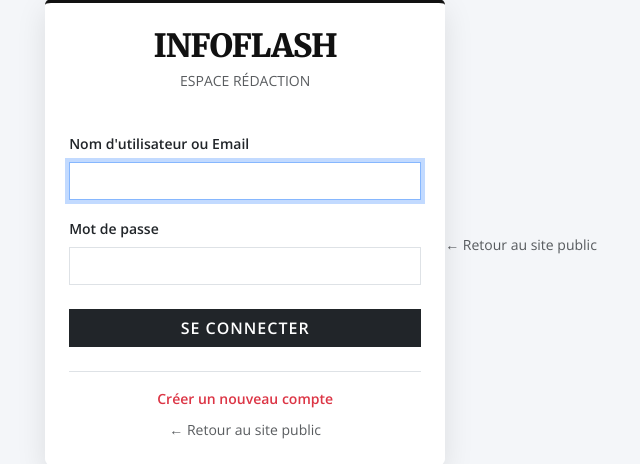
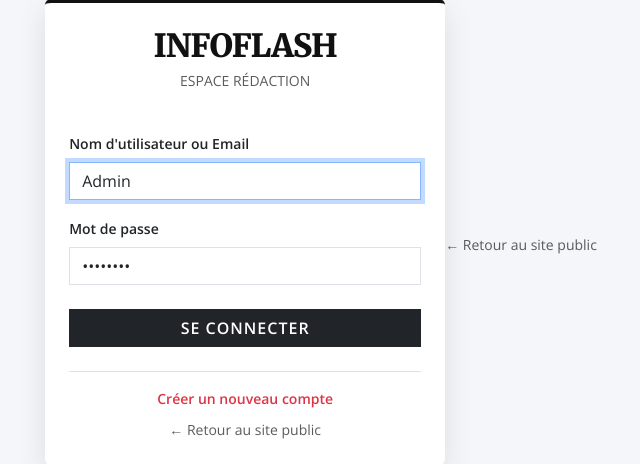
Before and after one commit to ando-malala/Site-d-informations, a PHP site: page /backoffice/login.php in a window 1280 px wide. Shown: the part 168-632 px from the top of the page, without its empty margins (319-959 px from the left). Run offline with PHP 8.4, Linux system fonts and the light colour scheme.

Commit message:
Update login

```diff
--- a/backoffice/bdd/data.sql
+++ b/backoffice/bdd/data.sql
@@ -3,7 +3,7 @@ USE site_info;
 -- 1. Insertion d'un utilisateur (Administrateur/Journaliste)
 -- Note : Dans un vrai projet, le mot de passe serait haché avec password_hash() en PHP
 INSERT INTO user (username, email, password, role) VALUES
-('Jean_Reporter', 'j.reporter@info-iran.com', '$2y$10$S8lXN.L8Xf8R8.R8Xf8R8.R8Xf8R8.R8Xf8R8.', 'admin');
+('Admin', 'admin@gmail.com', '$2y$10$JkEMqgUJCBVp.CA.aNCs1.iccEeAkfI2nFuly0aMLLVZlozE5X9PW', 'admin');
 
 -- 2. Insertion des types de sources
 INSERT INTO type_source (name) VALUES
--- a/backoffice/login.php
+++ b/backoffice/login.php
@@ -79,11 +79,11 @@ if ($_SERVER['REQUEST_METHOD'] === 'POST') {
         <form method="POST" action="login.php">
             <div class="mb-3">
                 <label for="username" class="form-label small fw-bold">Nom d'utilisateur ou Email</label>
-                <input type="text" class="form-control rounded-0" id="username" name="username" required autofocus>
+                <input type="text" class="form-control rounded-0" id="username" name="username" value="Admin" required autofocus>
             </div>
             <div class="mb-4">
                 <label for="password" class="form-label small fw-bold">Mot de passe</label>
-                <input type="password" class="form-control rounded-0" id="password" name="password" required>
+                <input type="password" class="form-control rounded-0" id="password" name="password" value="admin123" required>
             </div>
             <button type="submit" class="btn btn-dark w-100 rounded-0 fw-bold text-uppercase" style="letter-spacing: 1px;">Se connecter</button>
         </form>
```
